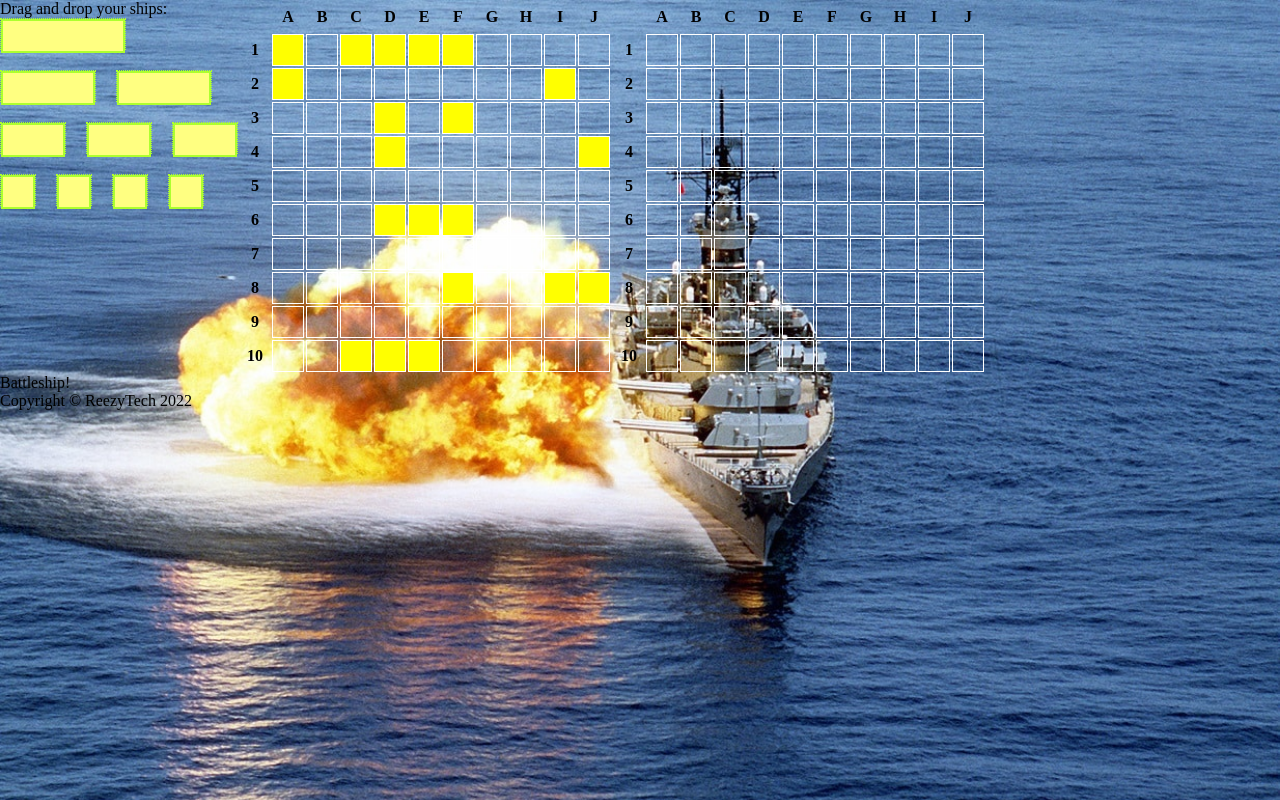
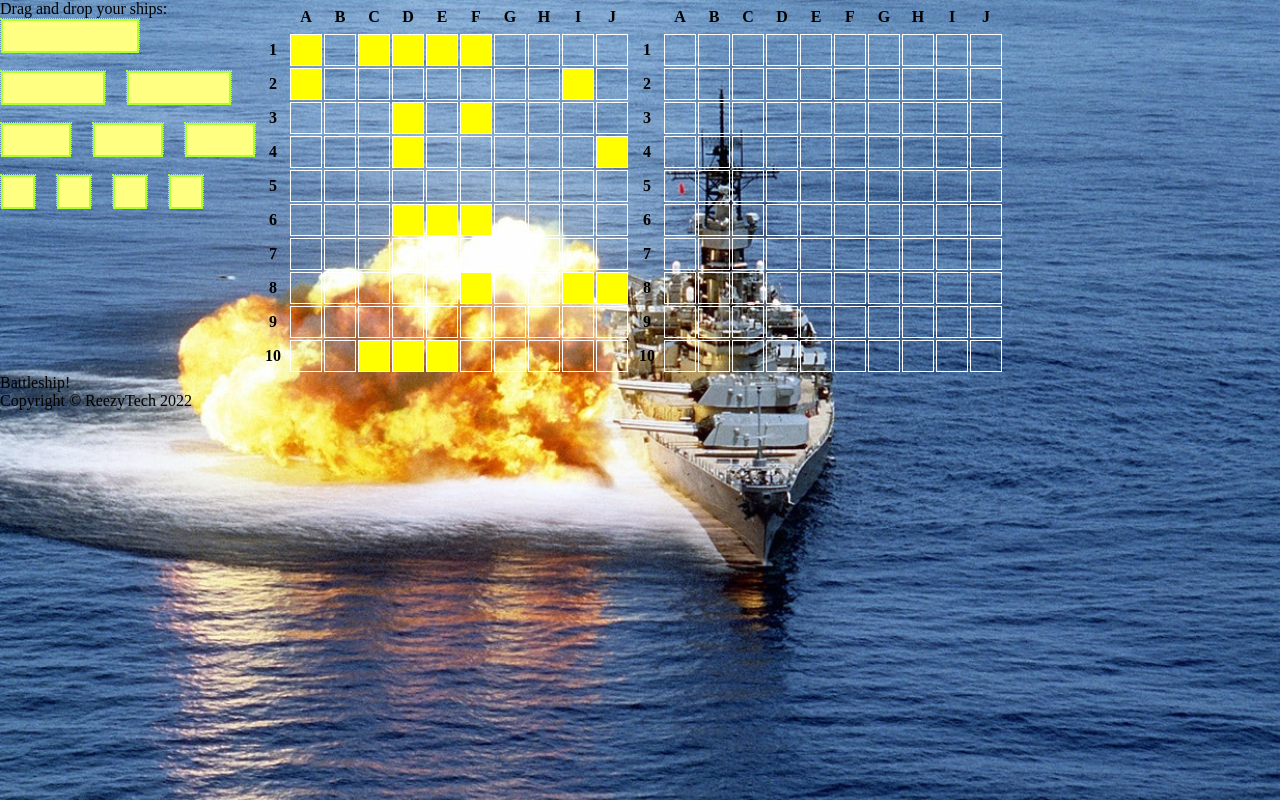
Before and after one commit to reezymane/battleship, a website built with webpack: page dist/index.html in a window 1280 px wide. Built offline with Linux system fonts and the light colour scheme.

Commit message:
adjust ship lengths to match table cells

```diff
--- a/src/style.css
+++ b/src/style.css
@@ -58,15 +58,15 @@ td {
 }
 
 #battleship {
-  width: 120px;
+  width: 134px;
 }
 
 div[id^="destroyer"] {
-  width: 90px;
+  width: 100px;
 }
 
 div[id^="submarine"] {
-  width: 60px;
+  width: 66px;
 }
 
 div[id^="patrol"] {
```
Also changed, not shown: dist/index.main.js.
